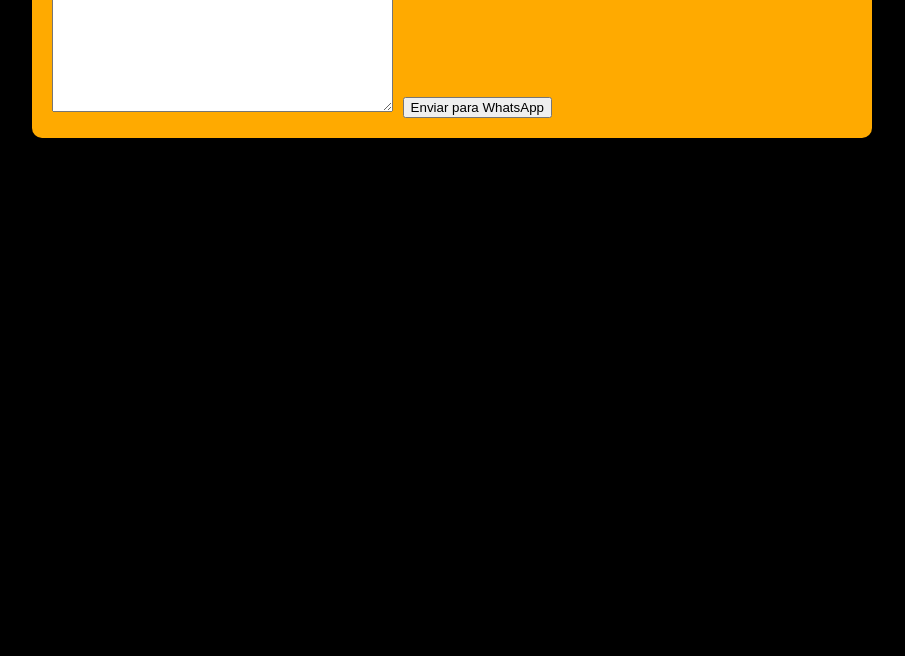
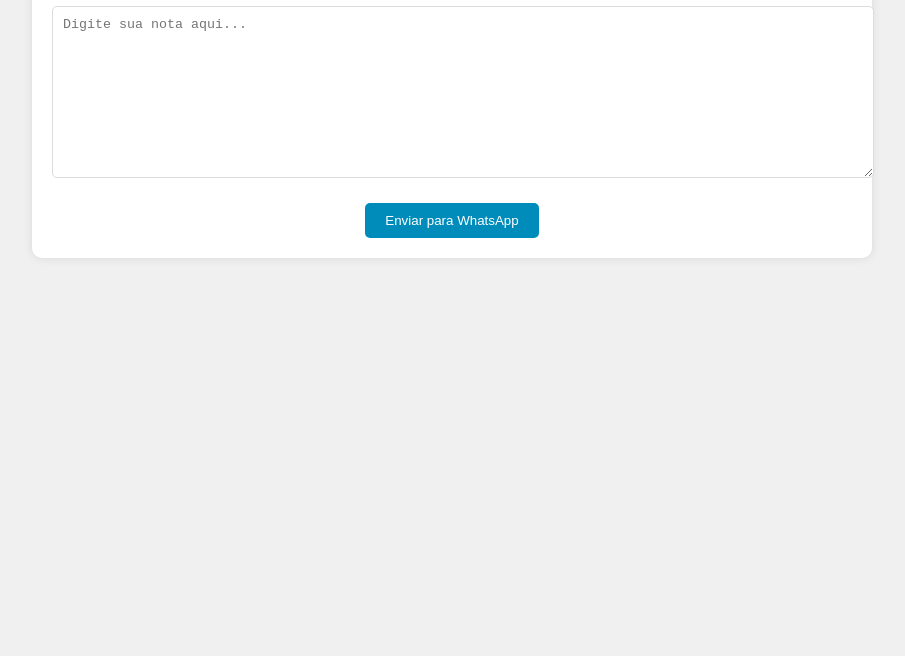
Before and after one commit to aajunior43/Meu-bloco-de-notas, a plain HTML site: page index.html in a window 1280 px wide. Shown: the part 144-800 px from the top of the page, without its empty margins (188-1093 px from the left). Drawn offline with Linux system fonts and the light colour scheme.

Commit message:
Update index.html

```diff
--- a/index.html
+++ b/index.html
@@ -1,28 +1,27 @@
 <!DOCTYPE html>
-
 <html>
 <head>
 <title>Bloco de notas WhatsApp</title>
 <meta charset="utf-8"/>
 <meta content="width=device-width, initial-scale=1" name="viewport"/>
 <meta content="Um bloco de notas simples que permite enviar notas para o WhatsApp." name="description"/>
+<link rel="icon" href="favicon.ico" type="image/x-icon">
 <style>
 body {
-  font-family: Arial, sans-serif;
-  background-color: black;
-  color: #FFAA00; /* Orange-yellow */
+  font-family: 'Courier New', Courier, monospace;
+  background-color: #f0f0f0; /* Light Grey */
   margin: 0;
   padding: 0;
 }
 
 .container {
   max-width: 800px;
-  margin: 0 auto;
-  background-color: #FFAA00; /* Orange-yellow */
-  color: black;
+  margin: 50px auto;
+  background-color: #ffffff; /* White */
+  color: #333; /* Dark Grey */
   padding: 20px;
   border-radius: 10px;
-  box-shadow: 0 0 10px rgba(0, 0, 0, 0.5);
+  box-shadow: 0 0 10px rgba(0, 0, 0, 0.1);
 }
 
 h1, h2 {
@@ -33,15 +32,30 @@ p {
   line-height: 1.5;
 }
 
+textarea {
+  width: 100%;
+  padding: 10px;
+  margin-bottom: 20px;
+  border-radius: 5px;
+  border: 1px solid #ddd; /* Light Grey */
+}
+
+.button {
+  display: block;
+  margin: 0 auto;
+  padding: 10px 20px;
+  border: none;
+  border-radius: 5px;
+  background-color: #008CBA; /* Blue */
+  color: #fff; /* White */
+  cursor: pointer;
+}
+
 @media only screen and (max-width: 600px) {
   .container {
     width: 100%;
     padding: 10px;
   }
-}
-
-body {
-  font-family: 'Courier New', Courier, monospace;
 }
 </style>
 </head>
@@ -50,18 +64,21 @@ body {
 <h1>Bloco de notas WhatsApp</h1>
 <textarea cols="40" id="note" placeholder="Digite sua nota aqui..." rows="10"></textarea>
 <button class="button" onclick="sendToWhatsApp()">Enviar para WhatsApp</button>
+<p id="error-message" style="color: red; display: none;">Por favor, digite uma nota antes de tentar enviar.</p>
 </div>
 <script>
       function sendToWhatsApp() {
         var note = document.getElementById('note').value;
+        var errorMessage = document.getElementById('error-message');
         if (note.trim() === '') {
-          alert('Por favor, digite uma nota antes de tentar enviar.');
+          errorMessage.style.display = 'block';
           return;
         }
+        errorMessage.style.display = 'none';
         var encodedNote = encodeURIComponent(note);
         var whatsappUrl = 'https://api.whatsapp.com/send?phone=5544991082795&text=' + encodedNote;
         window.open(whatsappUrl);
       }
-    </script>
+</script>
 </body>
 </html>
```
